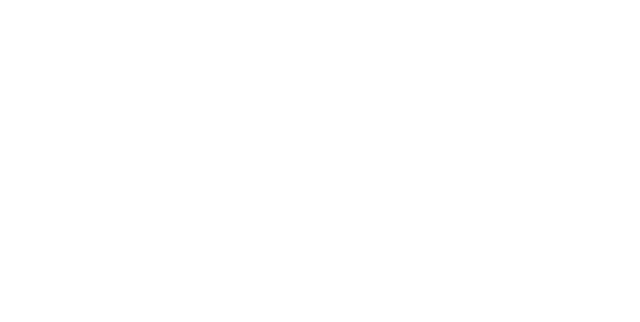
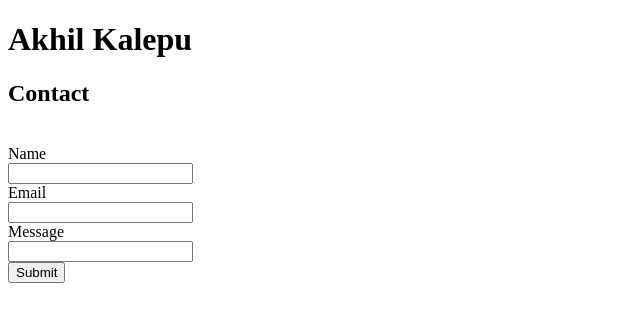
Before and after one commit to akhilkalepu/Basic-Portfolio, a plain HTML site: page contact.html in a window 1280 px wide. Shown: the whole page, without its empty margins (0-640 px from the left). Drawn offline with Linux system fonts and the light colour scheme.

Commit message:
initial site files

```diff
--- a/contact.html
+++ b/contact.html
@@ -0,0 +1,50 @@
+<!DOCTYPE html>
+<html>
+
+<head>
+    <title>Contact</title>
+
+</head>
+
+<body>
+    <header>
+        <h1 class="header">Akhil Kalepu</h1>
+    </header>
+
+    <section class="section">
+
+        <h1>Contact</h1>
+
+        <br>
+
+        <div>
+
+            <form action="action_page.php">
+
+                <label for="name">Name</label>
+                <br>
+                <input type="text" id="name" name="name">
+
+                <br>
+
+                <label for="email">Email</label>
+                <br>
+                <input type="text" id="email" name="email">
+
+                <br>
+
+                <label for="message">Message</label>
+                <br>
+                <input type="text" id="message" name="message">
+
+                <br>
+
+                <input type="submit" value="Submit">
+
+            </form>
+        </div>
+
+    </section>
+</body>
+
+</html>
```
Also changed, not shown: index.html (+27 -0 lines), portfolio.html (+5 -8 lines).
